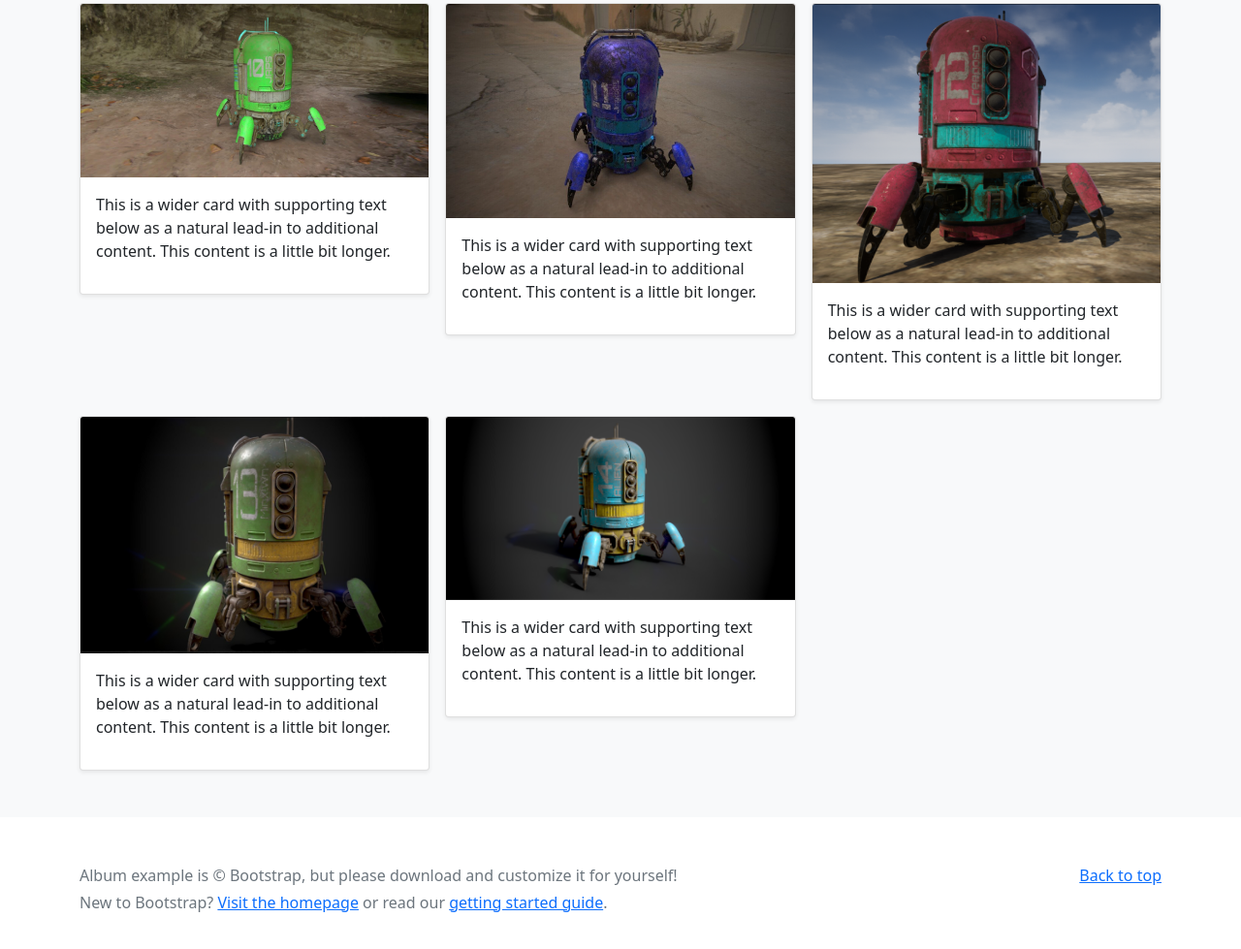
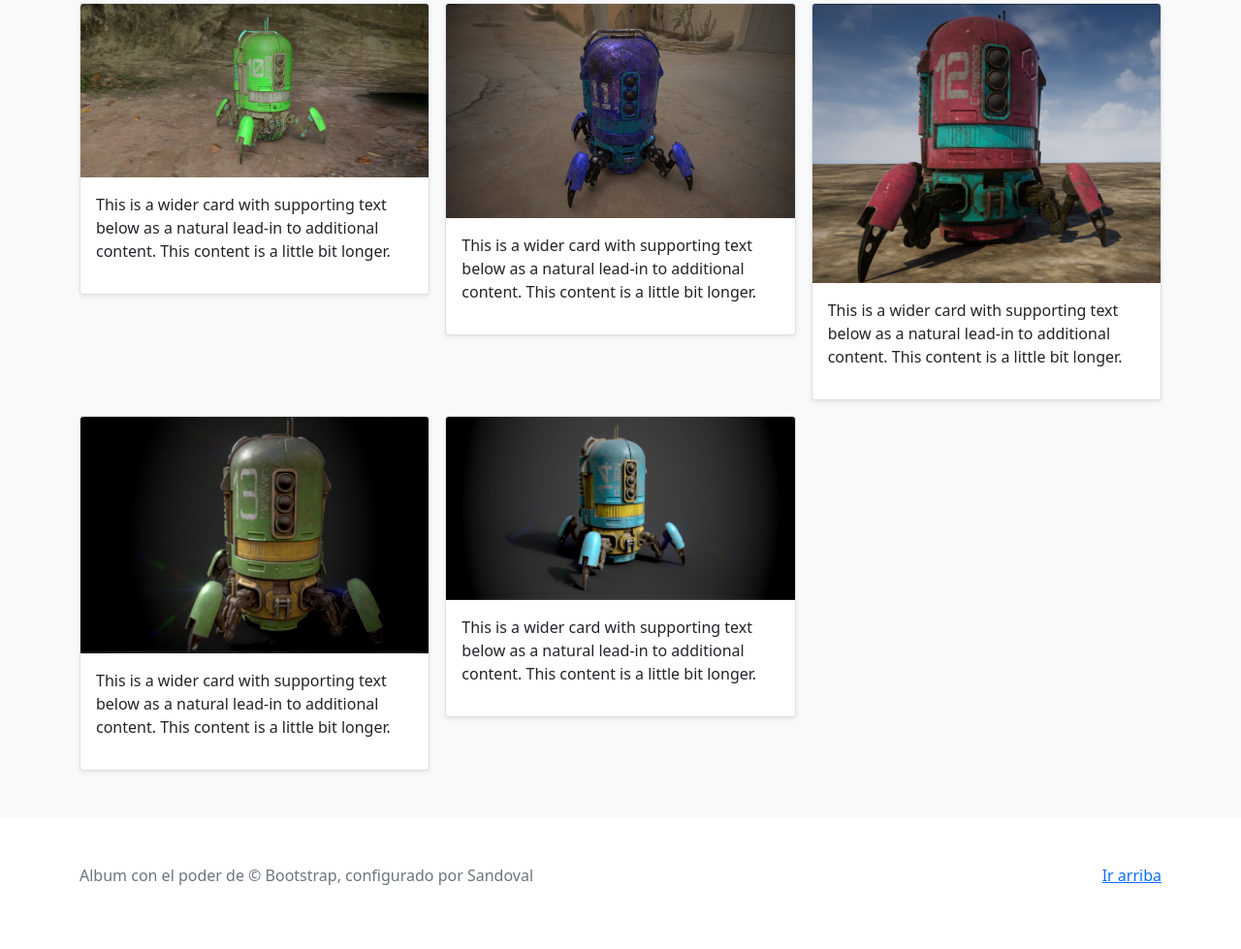
Before and after one commit to beztao01/optimizacion-final, a plain HTML site: page album/index.html in a window 1280 px wide. Shown: the part 1809-2788 px from the top of the page at 97% size. Drawn offline with Linux system fonts and the light colour scheme.

Commit message:
se ajusta texto de la parte inferior

```diff
--- a/album/index.html
+++ b/album/index.html
@@ -103,7 +103,7 @@
     <div class="row py-lg-5">
       <div class="col-lg-6 col-md-8 mx-auto">
         <h1 class="fw-medium">Proyectos finales</h1>
-        <p class="lead text-muted">Los alumnos de la ingeniería en animación e interactividad de la Universidad del Valle de México campus GDL presentan sus proyectos finales de la materia de Optimización de Modelos Digitales ridimensionales, esperamos que distrute su visita.</p>
+        <p class="lead text-muted">Los alumnos de la ingeniería en animación e interactividad de la Universidad del Valle de México campus GDL Sur presentan sus proyectos finales de la materia de Optimización de Modelos Digitales ridimensionales, esperamos que distrute su visita.</p>
         <!-- ESTOS BOTONES SE OCULTAN
         <p>
           <a href="#" class="btn btn-primary my-2">Main call to action</a>
@@ -150,7 +150,9 @@
             <!--<svg class="bd-placeholder-img card-img-top" width="100%" height="225" xmlns="http://www.w3.org/2000/svg" role="img" aria-label="Placeholder: Thumbnail" preserveAspectRatio="xMidYMid slice" focusable="false"><title>Placeholder</title><rect width="100%" height="100%" fill="#55595c"/><text x="50%" y="50%" fill="#eceeef" dy=".3em">SpiderBot 02</text></svg>-->
 
             <div class="card-body">
+              <!--
               <p class="card-text">This is a wider card with supporting text below as a natural lead-in to additional content. This content is a little bit longer.</p>
+              -->
               <div class="d-flex justify-content-between align-items-center">
               <!--
                 <div class="btn-group">
@@ -444,10 +446,10 @@
 <footer class="text-muted py-5">
   <div class="container">
     <p class="float-end mb-1">
-      <a href="#">Back to top</a>
+      <a href="#">Ir arriba</a>
     </p>
-    <p class="mb-1">Album example is &copy; Bootstrap, but please download and customize it for yourself!</p>
-    <p class="mb-0">New to Bootstrap? <a href="/">Visit the homepage</a> or read our <a href="../getting-started/introduction/">getting started guide</a>.</p>
+    <p class="mb-1">Album con el poder de &copy; Bootstrap, configurado por Sandoval</p>
+
   </div>
 </footer>
 
```
